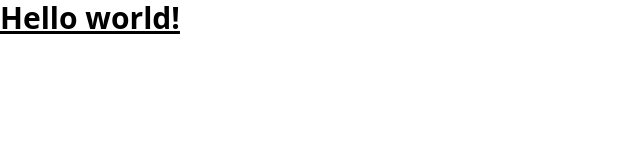
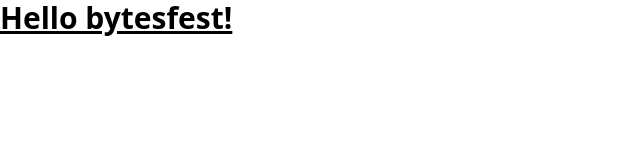
Before and after one commit to paul-lestyo/bytesfest, a website: page src/index.html in a window 1280 px wide. Shown: the whole page, without its empty margins (0-640 px from the left). Drawn offline with Linux system fonts and the light colour scheme.

Commit message:
Update index.html

```diff
--- a/src/index.html
+++ b/src/index.html
@@ -7,7 +7,7 @@
 </head>
 <body>
   <h1 class="text-3xl font-bold underline">
-    Hello world!
+    Hello bytesfest!
   </h1>
 </body>
 </html>
```
